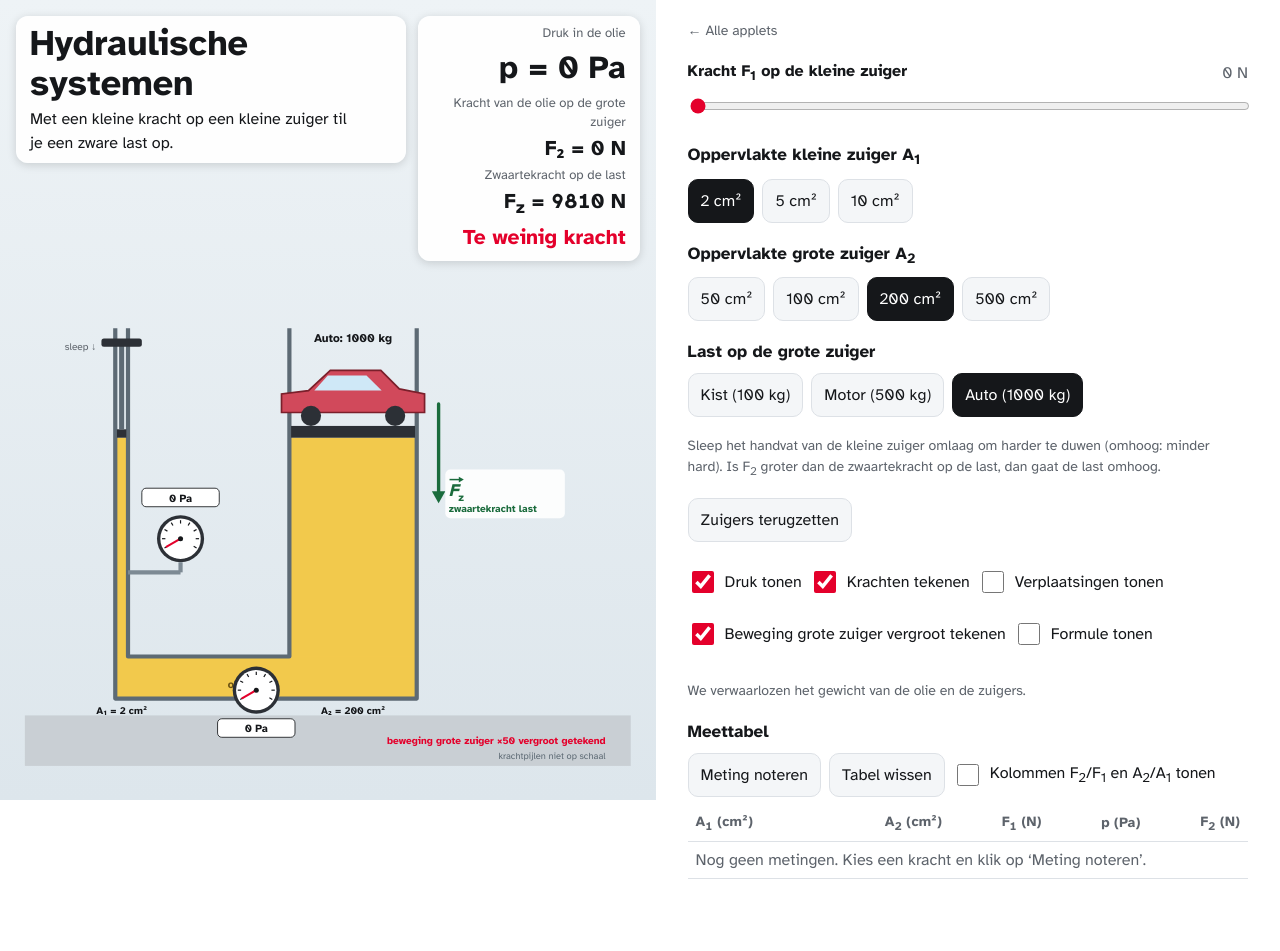
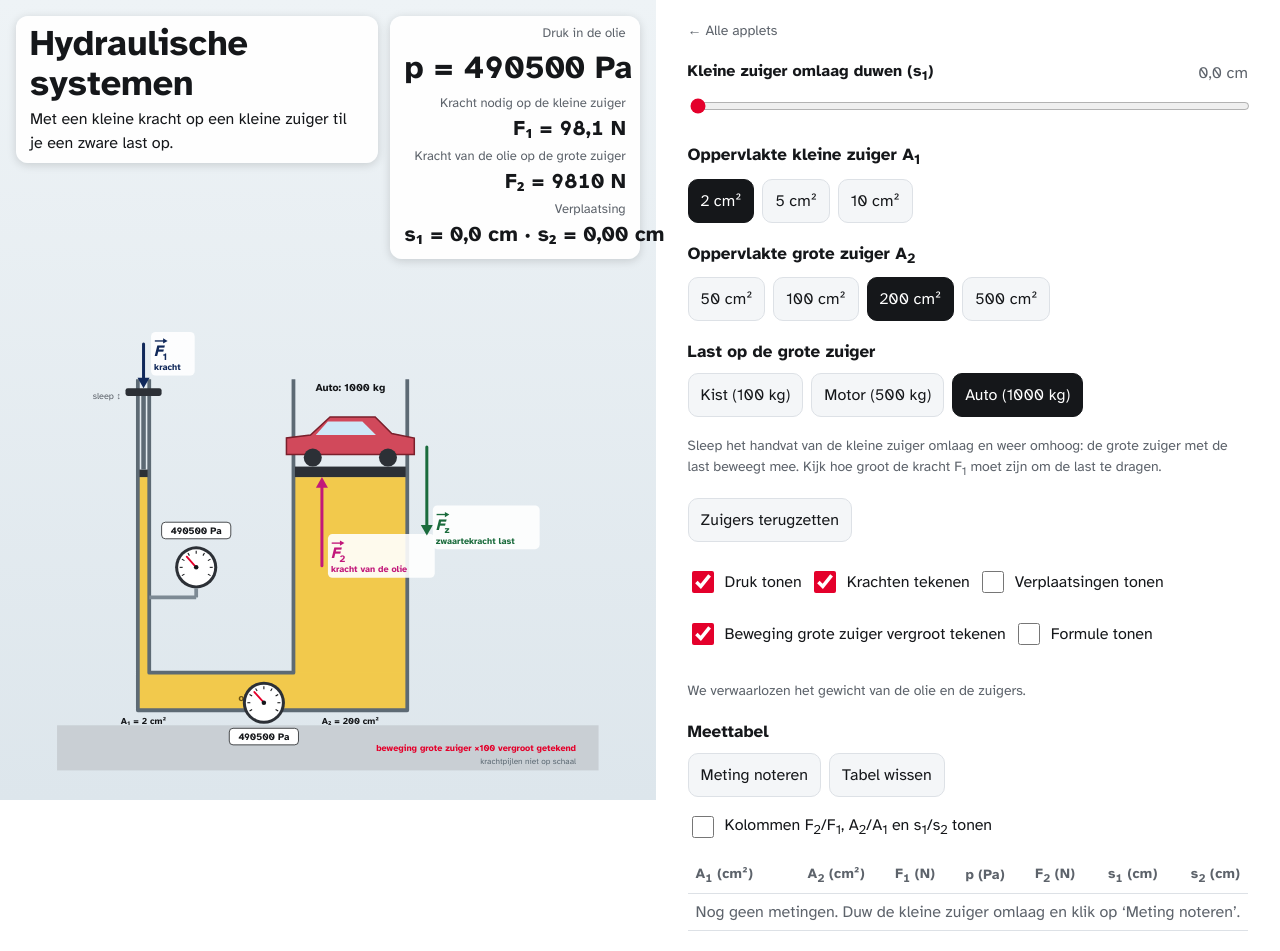
Before and after one commit to marijkestubbe/applets, a plain HTML site: page fysica/hydraulisch.html in a window 1280 px wide. Before the commit the page ends 899 px from the top, so only its background shows below. Drawn offline with Linux system fonts and the light colour scheme.

Commit message:
Hydraulisch: kleine zuiger volgt de muis (omlaag en omhoog), last beweegt zichtbaar mee, F1 = benodigde kracht
Co-Authored-By: Claude Opus 5.5 <noreply@anthropic.com>
Claude-Session: https://claude.ai/code/session_01F9b8AGMjkhmvEhveKHpHoo

```diff
--- a/fysica/hydraulisch.html
+++ b/fysica/hydraulisch.html
@@ -81,11 +81,11 @@ th{font-size:14px;color:var(--mut);font-weight:700}
     <!-- ===== hydraulische pers ===== -->
     <div data-panel="pers">
       <div style="display:flex;flex-direction:column;gap:18px">
-        <div class="sl"><label for="hF">Kracht F<sub>1</sub> op de kleine zuiger</label><output id="hFo"></output><input type="range" id="hF" min="0" max="300" step="5" value="0"></div>
+        <div class="sl"><label for="hS1">Kleine zuiger omlaag duwen (s<sub>1</sub>)</label><output id="hS1o"></output><input type="range" id="hS1" min="0" max="20" step="0.1" value="0"></div>
         <div><h2>Oppervlakte kleine zuiger A<sub>1</sub></h2><div class="chips" id="hA1"></div></div>
         <div><h2>Oppervlakte grote zuiger A<sub>2</sub></h2><div class="chips" id="hA2"></div></div>
         <div><h2>Last op de grote zuiger</h2><div class="chips" id="hM"></div></div>
-        <p class="hint" style="margin:0">Sleep het handvat van de kleine zuiger omlaag om harder te duwen (omhoog: minder hard). Is F<sub>2</sub> groter dan de zwaartekracht op de last, dan gaat de last omhoog.</p>
+        <p class="hint" style="margin:0">Sleep het handvat van de kleine zuiger omlaag en weer omhoog: de grote zuiger met de last beweegt mee. Kijk hoe groot de kracht F<sub>1</sub> moet zijn om de last te dragen.</p>
         <div class="row"><button id="hReset">Zuigers terugzetten</button></div>
         <div class="row">
           <label class="tg"><input type="checkbox" id="hP" checked> Druk tonen</label>
@@ -94,13 +94,13 @@ th{font-size:14px;color:var(--mut);font-weight:700}
           <label class="tg"><input type="checkbox" id="hMag" checked> Beweging grote zuiger vergroot tekenen</label>
           <label class="tg"><input type="checkbox" id="hFor"> Formule tonen</label>
         </div>
-        <div class="formula" id="hForm" hidden><span>p = F<sub>1</sub> / A<sub>1</sub> = F<sub>2</sub> / A<sub>2</sub></span><span>F<sub>2</sub> = F<sub>1</sub> · A<sub>2</sub> / A<sub>1</sub></span></div>
+        <div class="formula" id="hForm" hidden><span>p = F<sub>1</sub> / A<sub>1</sub> = F<sub>2</sub> / A<sub>2</sub></span><span>F<sub>1</sub> = F<sub>2</sub> · A<sub>1</sub> / A<sub>2</sub></span><span>s<sub>2</sub> = s<sub>1</sub> · A<sub>1</sub> / A<sub>2</sub></span></div>
         <p class="hint">We verwaarlozen het gewicht van de olie en de zuigers.</p>
         <div>
           <h2>Meettabel</h2>
           <div class="row" style="margin-bottom:8px"><button id="hNote">Meting noteren</button><button id="hClear">Tabel wissen</button>
-            <label class="tg"><input type="checkbox" id="hR"> <span>Kolommen F<sub>2</sub>/F<sub>1</sub> en A<sub>2</sub>/A<sub>1</sub> tonen</span></label></div>
-          <div class="tblwrap"><table id="hTbl" class="noratio"><thead><tr><th>A<sub>1</sub> (cm²)</th><th>A<sub>2</sub> (cm²)</th><th>F<sub>1</sub> (N)</th><th>p (Pa)</th><th>F<sub>2</sub> (N)</th><th class="cr">F<sub>2</sub>/F<sub>1</sub></th><th class="cr">A<sub>2</sub>/A<sub>1</sub></th></tr></thead><tbody id="hTb"></tbody></table></div>
+            <label class="tg"><input type="checkbox" id="hR"> <span>Kolommen F<sub>2</sub>/F<sub>1</sub>, A<sub>2</sub>/A<sub>1</sub> en s<sub>1</sub>/s<sub>2</sub> tonen</span></label></div>
+          <div class="tblwrap"><table id="hTbl" class="noratio"><thead><tr><th>A<sub>1</sub> (cm²)</th><th>A<sub>2</sub> (cm²)</th><th>F<sub>1</sub> (N)</th><th>p (Pa)</th><th>F<sub>2</sub> (N)</th><th>s<sub>1</sub> (cm)</th><th>s<sub>2</sub> (cm)</th><th class="cr">F<sub>2</sub>/F<sub>1</sub></th><th class="cr">A<sub>2</sub>/A<sub>1</sub></th><th class="cr">s<sub>1</sub>/s<sub>2</sub></th></tr></thead><tbody id="hTb"></tbody></table></div>
         </div>
       </div>
     </div>
@@ -141,26 +141,30 @@ const clamp=(v,a,b)=>Math.min(b,Math.max(a,v));
 const A1S=[2,5,10],A2S=[50,100,200,500],MS=[{n:"Kist",m:100},{n:"Motor",m:500},{n:"Auto",m:1000}];
 let h1=0,h2=2,hm=2,s1=0,hrows=[],hmsg="";
 chips("hA1",A1S.map(a=>`${a} cm²`),h1,"a1");chips("hA2",A2S.map(a=>`${a} cm²`),h2,"a2");chips("hM",MS.map(x=>`${x.n} (${x.m} kg)`),hm,"lm");
-const hF1=()=>+$("hF").value,hp=()=>hF1()/(A1S[h1]/10000),hF2=()=>hp()*A2S[h2]/10000,hFz=()=>MS[hm].m*G;
+// rustig duwen: de last bepaalt de druk; de kracht op de kleine zuiger is wat nodig is om de last te dragen
+const hFz=()=>MS[hm].m*G,hp=()=>hFz()/(A2S[h2]/10000),hF1=()=>hp()*A1S[h1]/10000,hF2=()=>hFz();
+const SMAX=20; // cm: zo ver kan de kleine zuiger omlaag
+let flow=0,flowT=0; // stroomrichting van de olie: 1 = naar de grote cilinder, -1 = terug
 const alen=F=>F>0?28+30*Math.log10(1+F/10):0; // pijllengte (niet op schaal)
 function drawPers(){
   const A1=A1S[h1],A2=A2S[h2],k=10.7,d1=k*Math.sqrt(A1),d2=k*Math.sqrt(A2),c1=95,c2=370,BOT=600,Y0=330,SC=6; // 6 eenheden per cm
   // de grote zuiger stijgt s2 = s1·A1/A2; dat is vaak te weinig om te zien, dus vergroot tekenen (met vermelding)
-  const mag=$("hMag").checked?[1,2,5,10,20,50,100,200].find(m=>SMAX*SC*A1/A2*m>=60)||200:1;
+  const mag=$("hMag").checked?[1,2,5,10,20,50,100,200,500].find(m=>SMAX*SC*A1/A2*m>=90)||500:1;
   const s2=s1*A1/A2,y1=Y0+s1*SC,y2=Y0-s2*SC*mag,p=hp(),F1=hF1(),F2=hF2(),Fz=hFz();
   let o=`<rect x="-20" y="${BOT+60}" width="720" height="60" fill="#c9cfd4"/>`;
   const oil="#f2c94c";
   // vat: twee cilinders verbonden onderaan
   o+=`<rect x="${c1-d1/2}" y="${y1}" width="${d1}" height="${BOT-y1}" fill="${oil}"/><rect x="${c2-d2/2}" y="${y2}" width="${d2}" height="${BOT-y2}" fill="${oil}"/>`;
   o+=`<rect x="${c1-d1/2}" y="${BOT-10}" width="${c2+d2/2-c1+d1/2}" height="50" fill="${oil}"/>`;
-  if(moving){ // olie stroomt van de kleine naar de grote cilinder
-    o+=`<path class="jet" d="M${c1} ${y1+20} V${BOT+15} H${c2} V${y2+30}" fill="none" stroke="#b07a00" stroke-width="3" stroke-dasharray="10 14"/>`;
-    o+=`<path d="M${c2} ${y2+22} l-7 12 h14z" fill="#b07a00"/><path d="M${c2-d2/2-18} ${BOT+15} l-12 -7 v14z" fill="#b07a00"/>`;}
+  if(flow){ // olie stroomt naar de grote cilinder (duwen) of terug (optrekken)
+    const path=`M${c1} ${y1+20} V${BOT+15} H${c2} V${y2+30}`;
+    o+=`<path class="jet" d="${path}" fill="none" stroke="#b07a00" stroke-width="3" stroke-dasharray="10 14" style="animation-direction:${flow>0?"normal":"reverse"}"/>`;
+    const xm=(c1+c2)/2;o+=flow>0?`<path d="M${xm+8} ${BOT+15} l-14 -8 v16z" fill="#b07a00"/>`:`<path d="M${xm-8} ${BOT+15} l14 -8 v16z" fill="#b07a00"/>`;}
   o+=`<path d="M${c1-d1/2} 200 V${BOT+40} H${c2+d2/2} V200 M${c1+d1/2} 200 V${BOT-10} H${c2-d2/2} V200" fill="none" stroke="#5d6a74" stroke-width="5" stroke-linejoin="round"/>`;
   o+=`<text x="${(c1+c2)/2}" y="${BOT+28}" text-anchor="middle" font-size="13" font-weight="700" fill="#6b5212">olie</text>`;
   // kleine zuiger met stang
   o+=`<rect x="${c1-d1/2+2}" y="${y1-10}" width="${d1-4}" height="10" fill="#2c3036"/><g data-handle style="cursor:ns-resize"><rect x="${c1-3}" y="${y1-110}" width="6" height="100" fill="#5d6a74"/><rect x="${c1-24}" y="${y1-118}" width="48" height="10" rx="3" fill="#2c3036"/><rect x="${c1-40}" y="${y1-150}" width="80" height="140" fill="transparent"/></g>
-   <text x="${c1-30}" y="${y1-104}" text-anchor="end" font-size="12" fill="#5d636b">sleep ↓</text>`;
+   <text x="${c1-30}" y="${y1-104}" text-anchor="end" font-size="12" fill="#5d636b">sleep ↕</text>`;
   // grote zuiger met plateau en last
   o+=`<rect x="${c2-d2/2+2}" y="${y2-14}" width="${d2-4}" height="14" fill="#2c3036"/>`;
   const L=MS[hm],lw=[60,110,170][hm],lh=[50,60,70][hm],ly=y2-14-lh;
@@ -176,8 +180,8 @@ function drawPers(){
     o+=`<rect x="${255-46}" y="${BOT+64}" width="92" height="22" rx="5" fill="#fff" stroke="#15171a"/><text x="255" y="${BOT+80}" text-anchor="middle" font-size="13" font-weight="700" fill="#15171a">${fmt(p)} Pa</text>`;}
   // krachten (pijlen niet op schaal)
   if($("hArr").checked){
-    if(F1>0){const l=alen(F1);o+=`<g pointer-events="none">`+arrowV(c1,y1-118-l,y1-118,"#10285a")+vecLabel(c1+14,y1-118-l+20,"#10285a","F","1","kracht")+`</g>`}
-    if(F2>0){const l=alen(F2),xs=c2-d2/4;o+=arrowV(xs,y2+l,y2,"#c2187a")+vecLabel(xs+12,y2+l-6,"#c2187a","F","2","kracht van de olie")}
+    {const l=alen(F1);o+=`<g pointer-events="none">`+arrowV(c1,y1-118-l,y1-118,"#10285a")+vecLabel(c1+14,y1-118-l+20,"#10285a","F","1","kracht")+`</g>`}
+    {const l=alen(F2),xs=c2-d2/4;o+=arrowV(xs,y2+l,y2,"#c2187a")+vecLabel(xs+12,y2+l-6,"#c2187a","F","2","kracht van de olie")}
     const l=alen(Fz),xz=c2+d2/2+26;o+=arrowV(xz,y2-40,y2-40+l,"#1a6b3c")+vecLabel(xz+12,y2-40+l-4,"#1a6b3c","F","z","zwaartekracht last");
     o+=`<text x="670" y="${BOT+112}" text-anchor="end" font-size="11" fill="#5d6a74">krachtpijlen niet op schaal</text>`;}
   if($("hS").checked&&s1>0){
@@ -185,38 +189,31 @@ function drawPers(){
       <text x="${c1-d1/2-18}" y="${(Y0+y1)/2+4}" text-anchor="end">s₁ = ${fmt(s1,1)} cm</text>
       <text x="${c2+d2/2+10}" y="${y2-60}" text-anchor="start">s₂ = ${fmt(s2,2)} cm</text></g>`;}
   if(mag>1)o+=`<text x="670" y="${BOT+94}" text-anchor="end" font-size="12" font-weight="700" fill="#e4002b">beweging grote zuiger ×${mag} vergroot getekend</text>`;
-  svg.setAttribute("viewBox","0 120 680 640");svg.innerHTML=o;
-  $("hFo").textContent=F1+" N";
-  const ok=F2>=Fz;
-  $("read").innerHTML=`<span><small>Druk in de olie</small><span class="big">p = ${fmt(p)} Pa</span></span><span><small>Kracht van de olie op de grote zuiger</small><span class="mid">F₂ = ${fmt(F2)} N</span></span><span><small>Zwaartekracht op de last</small><span class="mid">F<sub>z</sub> = ${fmt(Fz)} N</span></span><span class="mid ${ok?"ok":"no"}">${ok?"De last kan omhoog":"Te weinig kracht"}</span>${hmsg?`<small>${hmsg}</small>`:""}`;$("read").hidden=false;
+  svg.setAttribute("viewBox","0 40 680 720");svg.innerHTML=o;
+  $("hS1o").textContent=fmt(s1,1)+" cm";$("hS1").value=s1;
+  $("read").innerHTML=`<span><small>Druk in de olie</small><span class="big">p = ${fmt(p)} Pa</span></span><span><small>Kracht nodig op de kleine zuiger</small><span class="mid">F₁ = ${fmt(F1,1)} N</span></span><span><small>Kracht van de olie op de grote zuiger</small><span class="mid">F₂ = ${fmt(F2)} N</span></span><span><small>Verplaatsing</small><span class="mid">s₁ = ${fmt(s1,1)} cm · s₂ = ${fmt(s2,2)} cm</span></span>`;$("read").hidden=false;
   $("hForm").hidden=!$("hFor").checked;press("a1",h1);press("a2",h2);press("lm",hm);
 }
-function hTable(){$("hTb").innerHTML=hrows.length?hrows.map(r=>`<tr><td>${r.a1}</td><td>${r.a2}</td><td>${r.f1}</td><td>${fmt(r.p)}</td><td>${fmt(r.f2)}</td><td class="cr">${r.f1?fmt(r.f2/r.f1):"–"}</td><td class="cr">${fmt(r.a2/r.a1)}</td></tr>`).join(""):`<tr class="empty"><td colspan="7">Nog geen metingen. Kies een kracht en klik op ‘Meting noteren’.</td></tr>`}
-$("hNote").onclick=()=>{hrows.push({a1:A1S[h1],a2:A2S[h2],f1:hF1(),p:hp(),f2:hF2()});hTable()};
+function hTable(){$("hTb").innerHTML=hrows.length?hrows.map(r=>`<tr><td>${r.a1}</td><td>${r.a2}</td><td>${fmt(r.f1,1)}</td><td>${fmt(r.p)}</td><td>${fmt(r.f2)}</td><td>${fmt(r.s1,1)}</td><td>${fmt(r.s2,2)}</td><td class="cr">${fmt(r.f2/r.f1)}</td><td class="cr">${fmt(r.a2/r.a1)}</td><td class="cr">${r.s2?fmt(r.s1/r.s2):"–"}</td></tr>`).join(""):`<tr class="empty"><td colspan="10">Nog geen metingen. Duw de kleine zuiger omlaag en klik op ‘Meting noteren’.</td></tr>`}
+$("hNote").onclick=()=>{hrows.push({a1:A1S[h1],a2:A2S[h2],f1:hF1(),p:hp(),f2:hF2(),s1,s2:s1*A1S[h1]/A2S[h2]});hTable()};
 $("hClear").onclick=()=>{hrows=[];hTable()};
 $("hR").onchange=()=>$("hTbl").classList.toggle("noratio",!$("hR").checked);
-const resetPers=()=>{s1=0;hmsg=""};
+const resetPers=()=>{s1=0;flow=0};
 $("hReset").onclick=()=>{resetPers();draw()};
-const reduce=matchMedia("(prefers-reduced-motion: reduce)").matches;
-let moving=false;
-const SMAX=20; // cm: zo ver kan de kleine zuiger omlaag
-function anim(){ // zolang F2 ≥ Fz duwt de kleine zuiger de olie weg en stijgt de last
-  const go=hF2()>=hFz()&&hF1()>0&&s1<SMAX;
-  if(go!=moving){moving=go;drawPers()}
-  if(go){s1=reduce?SMAX:Math.min(SMAX,s1+.12);hmsg=s1>=SMAX?"De kleine zuiger is helemaal ingeduwd.":"";drawPers()}
-  requestAnimationFrame(anim)}
+// zuiger verplaatsen; de oliestroom blijft even zichtbaar na elke beweging
+function setS1(v){const n=clamp(+v,0,SMAX);if(Math.abs(n-s1)>1e-6){flow=n>s1?1:-1;clearTimeout(flowT);flowT=setTimeout(()=>{flow=0;drawPers()},350)}s1=n;drawPers()}
 
 /* ================= start ================= */
 const draw=drawPers;
 document.addEventListener("click",e=>{const t=e.target.closest("button");if(!t)return;const d=t.dataset;
   if(d.a1!=null){h1=+d.a1;resetPers()}else if(d.a2!=null){h2=+d.a2;resetPers()}else if(d.lm!=null){hm=+d.lm;resetPers()}else return;draw()});
-document.querySelectorAll(".panel input").forEach(i=>i.addEventListener("input",()=>{if(i.id!="hR")draw()}));
-// handvat van de kleine zuiger omlaag slepen = harder duwen, omhoog = minder hard
+document.querySelectorAll(".panel input").forEach(i=>i.addEventListener("input",()=>{if(i.id=="hS1")setS1(i.value);else if(i.id!="hR")draw()}));
+// handvat van de kleine zuiger slepen: de zuiger volgt de muis, omlaag én omhoog
 let drag=null;
-svg.addEventListener("pointerdown",e=>{if(!e.target.closest("[data-handle]"))return;drag={y:svgPt(e).y,F:hF1()};svg.setPointerCapture(e.pointerId);e.preventDefault()});
-svg.addEventListener("pointermove",e=>{if(!drag)return;$("hF").value=clamp(Math.round((drag.F+(svgPt(e).y-drag.y)*2)/5)*5,0,300);draw()});
+svg.addEventListener("pointerdown",e=>{if(!e.target.closest("[data-handle]"))return;drag={y:svgPt(e).y,s:s1};svg.setPointerCapture(e.pointerId);e.preventDefault()});
+svg.addEventListener("pointermove",e=>{if(!drag)return;setS1(Math.round((drag.s+(svgPt(e).y-drag.y)/6)*10)/10)});
 ["pointerup","pointercancel"].forEach(t=>svg.addEventListener(t,()=>drag=null));
-hTable();draw();requestAnimationFrame(anim);
+hTable();draw();
 }
 </script>
 </body>
```
